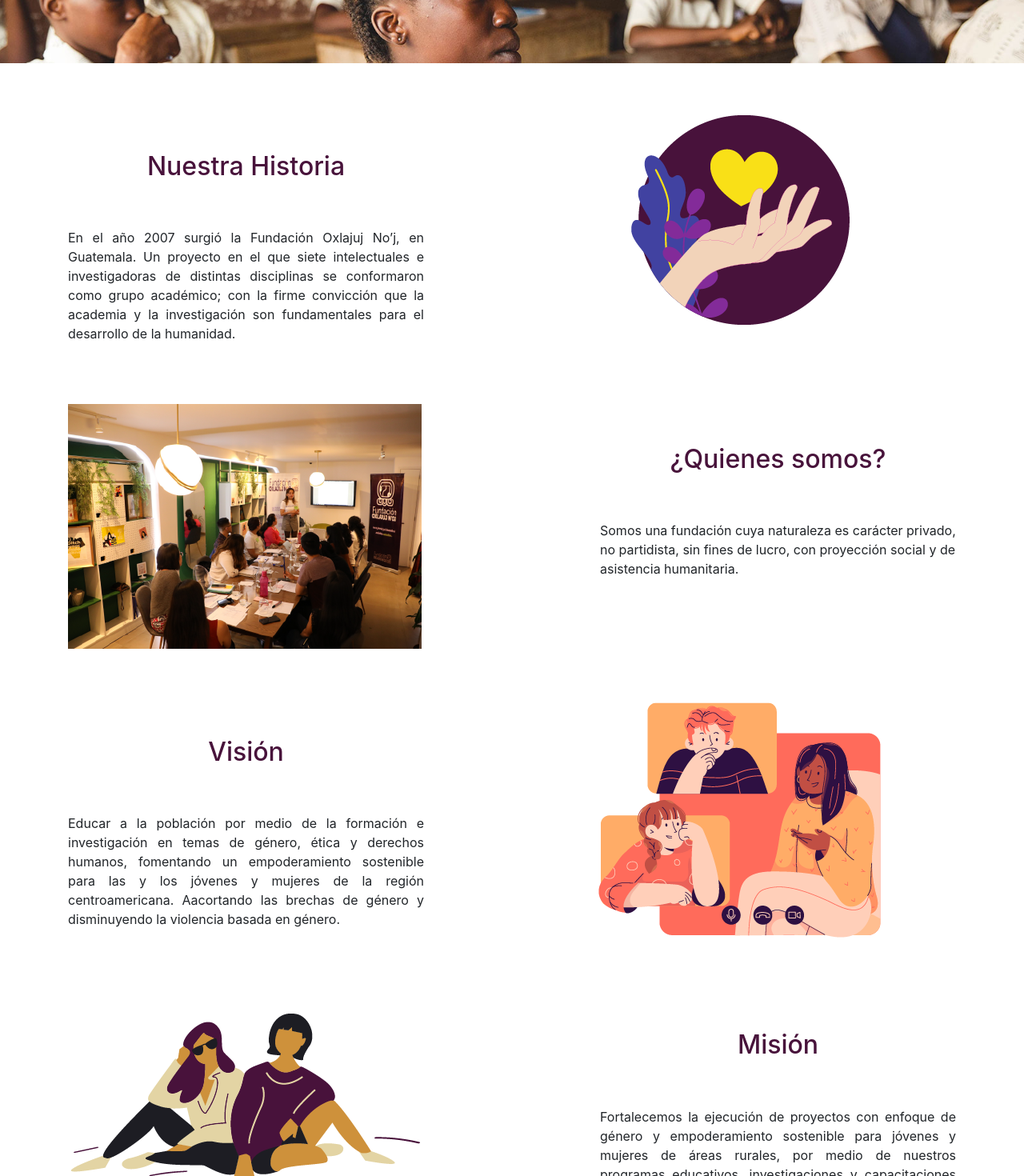
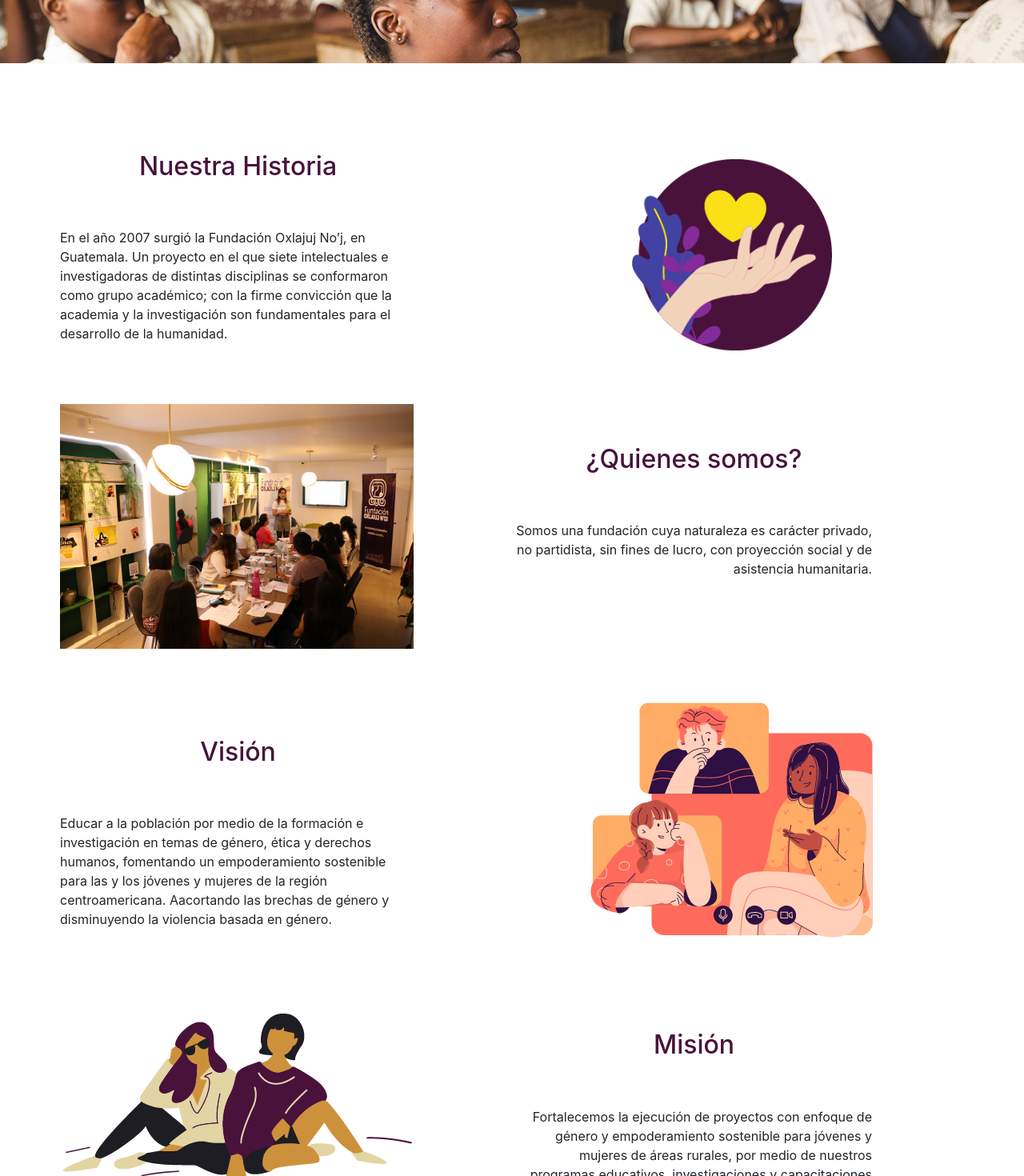
Before and after one commit to Ada-IT/ppi-web-oxlajuj, a Next.js app: page /quienes-somos in a window 1280 px wide. Shown: the part 280-1750 px from the top of the page at 80% size. Built offline with nearby package versions, Linux system fonts and the light colour scheme.

Commit message:
se ajusta margenes y stilo de texto

```diff
--- a/pages/quienes-somos.jsx
+++ b/pages/quienes-somos.jsx
@@ -6,12 +6,12 @@ const WhoAre = () => {
   return (
     <>
       <Hero />
-      <Container>
+      <Container className={style.container}>
         <section className={style.section}>
           <div className='row'>
             <div className='col-lg-5 col-md-12'>
               <h2 className={style.title}>Nuestra Historia</h2>
-              <p className={style.paragraph}>
+              <p className={style.textCenter}>
                 En el año 2007 surgió la Fundación Oxlajuj No’j, en Guatemala.
                 Un proyecto en el que siete intelectuales e investigadoras de
                 distintas disciplinas se conformaron como grupo académico; con
@@ -19,9 +19,9 @@ const WhoAre = () => {
                 fundamentales para el desarrollo de la humanidad.
               </p>
             </div>
-            <div className=' offset-lg-1 col-lg-6 col-md-12 pt-1 text-center'>
+            <div className=' offset-lg-1 col-lg-6 col-md-12 text-center'>
               <img
-                className={style.img}
+                className={style.imgHistory}
                 src='./images/quienesSomos1.png'
                 alt='nuestra-historia'
               />
@@ -37,9 +37,9 @@ const WhoAre = () => {
                 alt='mision'
               />
             </div>
-            <div className='offset-lg-1 col-lg-5 col-md-12'>
+            <div className=' col-lg-5 col-md-12'>
               <h2 className={style.title}>¿Quienes somos?</h2>
-              <p>
+              <p className={style.paragraph}>
                 Somos una fundación cuya naturaleza es carácter privado, no
                 partidista, sin fines de lucro, con proyección social y de
                 asistencia humanitaria.
@@ -51,7 +51,7 @@ const WhoAre = () => {
           <div className='row'>
             <div className='col-lg-5 col-md-12 text-mision'>
               <h2 className={style.title}>Visión</h2>
-              <p className={style.paragraph}>
+              <p className={style.textCenter}>
                 Educar a la población por medio de la formación e investigación
                 en temas de género, ética y derechos humanos, fomentando un
                 empoderamiento sostenible para las y los jóvenes y mujeres de la
@@ -70,14 +70,14 @@ const WhoAre = () => {
         </section>
         <section className={style.section}>
           <div className='row'>
-            <div className=' col-lg-6 col-md-12 img-mision'>
+            <div className='col-lg-6 col-md-12 img-mision'>
               <img
                 className={style.img}
                 src='./images/quienesSomos2.png'
                 alt='quienes-somos'
               />
             </div>
-            <div className='offset-lg-1 col-lg-5 col-md-12 text-mision'>
+            <div className='col-lg-5 col-md-12 text-mision'>
               <h2 className={style.title}>Misión</h2>
               <p className={style.paragraph}>
                 Fortalecemos la ejecución de proyectos con enfoque de género y
--- a/styles/quienes-somos.module.css
+++ b/styles/quienes-somos.module.css
@@ -2,6 +2,9 @@
   padding: 30px 0;
   background-color: var(--color-primary);
   color: var(--color-ligth);
+}
+.container {
+  margin-right: 80px;
 }
 .align-img {
   text-align: center;
@@ -16,7 +19,11 @@
 }
 
 .paragraph {
-  text-align: justify;
+  text-align: end;
+}
+.imgHistory {
+  width: 250px;
+  padding-top: 59px;
 }
 
 @media screen and (max-width: 47em) {
@@ -29,4 +36,8 @@
   .title {
     padding: 27px 0;
   }
+  .paragraph,
+  .textCenter {
+    text-align: center;
+  }
 }
```
